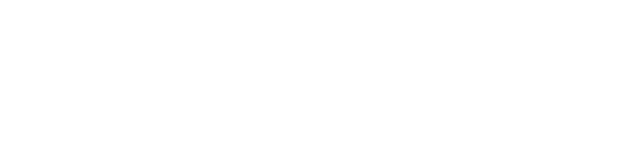
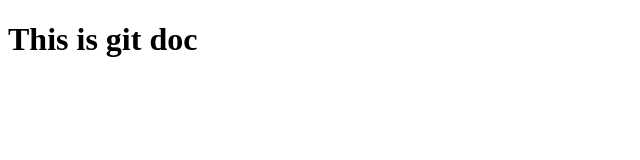
Before and after one commit to rachel85891/test2, a plain HTML site: page index.html in a window 1280 px wide. Shown: the whole page, without its empty margins (0-640 px from the left). Drawn offline with Linux system fonts and the light colour scheme.

Commit message:
add somr text to index html file

```diff
--- a/index.html
+++ b/index.html
@@ -6,6 +6,6 @@
     <title>Document</title>
 </head>
 <body>
-
+    <h1>This is git doc</h1>
 </body>
 </html>
```
Also changed, not shown: starter.txt.
